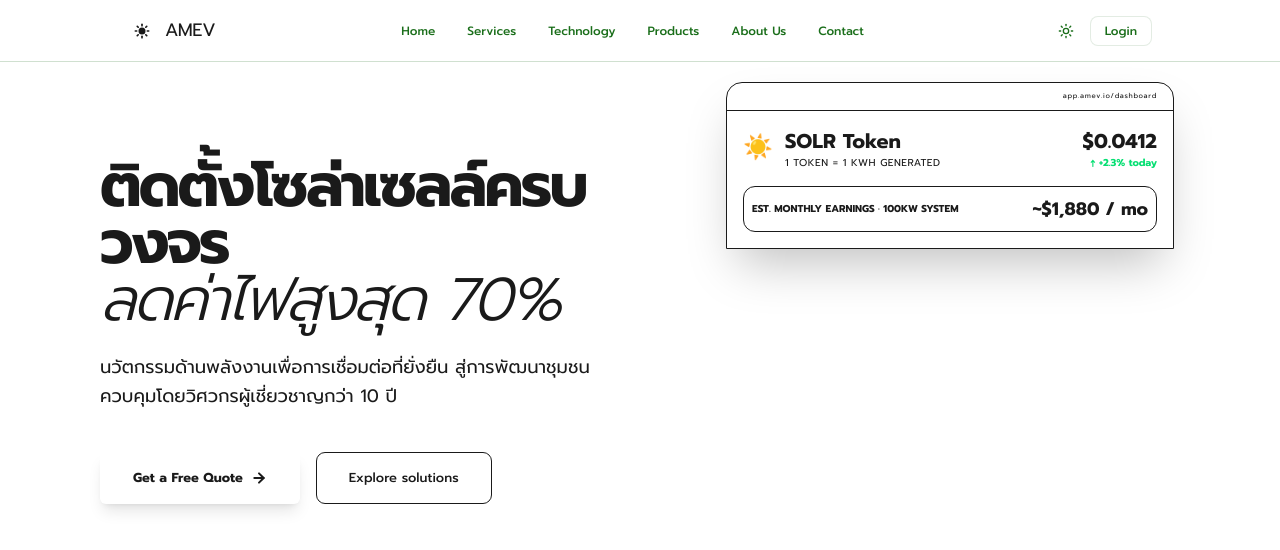
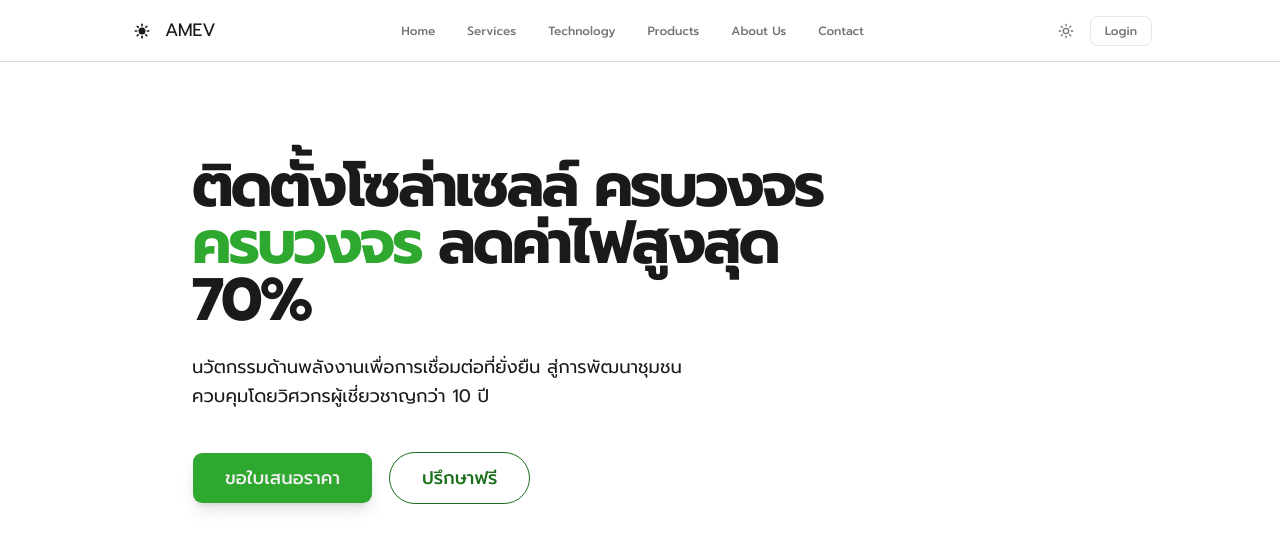
Before and after one commit to Edaxchain/EGT-web, a Next.js app: page / in a window 1280 px wide. Shown: the top 550 px of the page. Built offline with nearby package versions, Linux system fonts and the light colour scheme.

Commit message:
feat: update Hero section UI, add green color variables, and include solar panel assets

```diff
--- a/app/_styles/theme.css
+++ b/app/_styles/theme.css
@@ -3,8 +3,12 @@
     --foreground: #1a1a1a;
     --surface: #f4f7f4;
     --text-main: #1a1a1a;
-    --text-sub: #1a6e1a;
     --text-main-inverted: #f0f0f0;
+    --text-sub: #747474;
+    --text-sub-inverted: #f0f0f0;
+    --green: #2ea82e;
+    --green-dark: #1a6e1a;
+    --green-light: #4cc44c;
     --brand-dominant: #2ea82e;
     --brand-strong: #1a6e1a;
     --brand-subtle: #dff5df;
@@ -18,8 +22,12 @@
     --foreground: #f0f0f0;
     --surface: #242824;
     --text-main: #f0f0f0;
-    --text-sub: #4dcc4d;
+    --text-sub: #a3a3a3;
     --text-main-inverted: #1a1a1a;
+    --text-sub-inverted: #a3a3a3;
+    --green: rgb(61, 221, 61);
+    --green-dark: #4cc44c;
+    --green-light: #1a6e1a;
     --brand-dominant: #2ea82e;
     --brand-strong: #4dcc4d;
     --brand-subtle: #242824;
@@ -32,8 +40,12 @@
     --color-background: var(--background);
     --color-foreground: var(--foreground);
     --color-text-main: var(--text-main);
+    --color-text-main-inverted: var(--text-main-inverted);
     --color-text-sub: var(--text-sub);
-    --color-text-main-inverted: var(--text-main-inverted);
+    --color-text-sub-inverted: var(--text-sub-inverted);
+    --color-green: var(--green);
+    --color-green-dark: var(--green-dark);
+    --color-green-light: var(--green-light);
     --color-border: var(--border);
     --color-brand-dominant: var(--brand-dominant);
     --color-brand-strong: var(--brand-strong);
@@ -52,5 +64,4 @@
     --color-card-foreground: var(--text-main);
 
     --font-brand: var(--font-prompt), sans-serif;
-
 }
--- a/app/home/Hero.tsx
+++ b/app/home/Hero.tsx
@@ -29,32 +29,30 @@ export default function Hero() {
     return (
         <section
             id="hero"
-            className="relative flex flex-col lg:flex-row h-auto lg:h-[60vh] min-h-[540px] bg-panel-dark overflow-hidden border-b border-amber/10 items-start px-6 md:px-[52px]"
+            className="relative flex flex-col lg:flex-row h-auto lg:h-[60vh] min-h-[540px] bg-panel-dark overflow-hidden border-b border-amber/10 items-start px-12 lg:px-48"
         >
             {/* Left Content */}
             <motion.div
-                className="flex-1 w-full flex flex-col items-center lg:items-start py-24 px-10 lg:px-12 z-10 text-center lg:text-left justify-center"
+                className="flex-1 w-full flex flex-col items-center lg:items-start py-12 md:py-24 z-10 text-center lg:text-left justify-center"
                 initial="hidden"
                 animate="visible"
                 variants={containerVars}
             >
-                <div className="max-w-2xl flex flex-col">
+                <div className="max-w-2xl">
                     {/* Headline */}
                     <motion.h1
                         variants={itemVars}
-                        className="font-brand text-4xl md:text-6xl font-black text-panel-dark-text leading-[0.95] tracking-tighter mb-6"
+                        className="text-4xl sm:text-5xl md:text-6xl font-black text-panel-dark-text leading-[0.95] tracking-tighter mb-6"
                     >
-                        ติดตั้งโซล่าเซลล์
-                        <span className="text-amber">ครบวงจร</span>
+                        ติดตั้งโซล่าเซลล์ ครบวงจร
                         <br />
-                        <span className="italic font-editorial font-light text-panel-dark-text">
-                            ลดค่าไฟสูงสุด 70%
-                        </span>
+                        <span className="text-green">ครบวงจร</span>{' '}
+                        ลดค่าไฟสูงสุด 70%
                     </motion.h1>
 
                     <motion.p
                         variants={itemVars}
-                        className="font-brand text-lg text-panel-dark-muted leading-relaxed mb-10 max-w-lg mx-auto lg:mx-0"
+                        className="text-lg text-panel-dark-muted leading-relaxed mb-10 max-w-lg mx-auto lg:mx-0"
                     >
                         นวัตกรรมด้านพลังงานเพื่อการเชื่อมต่อที่ยั่งยืน
                         สู่การพัฒนาชุมชน ควบคุมโดยวิศวกรผู้เชี่ยวชาญกว่า 10 ปี
@@ -67,84 +65,20 @@ export default function Hero() {
                     >
                         <Button
                             asChild
-                            className="font-brand text-[13px] font-bold bg-button-primary text-button-primary-text hover:bg-button-primary-hover rounded-[6px] h-[52px] px-8 shadow-lg shadow-amber/10 transition-all hover:-translate-y-1"
+                            className="text-lg bg-green text-text-main-inverted rounded-[10px] h-[52px] px-8 shadow-lg shadow-amber/10 transition-all hover:-translate-y-1"
                         >
-                            <Link href="#" className="flex items-center gap-2">
-                                Get a Free Quote{" "}
-                                <ArrowRight size={18} strokeWidth={3} />
-                            </Link>
+                            <Link href="#">ขอใบเสนอราคา</Link>
                         </Button>
                         <Button
                             asChild
                             variant="outline"
-                            className="font-brand text-[13px] bg-panel-dark font-medium border-panel-dark-border/60 text-panel-dark-muted hover:text-panel-dark-text hover:border-panel-dark-border rounded-[9px] h-[52px] px-8 hover:bg-bg-raised transition-all hover:-translate-y-1"
+                            className="text-lg border-green-dark text-green-dark hover:text-green-dark hover:border-green-dark rounded-full h-[52px] px-8 hover:bg-green-dark/20 transition-all hover:-translate-y-1"
                         >
-                            <Link href="#">Explore solutions</Link>
+                            <Link href="#">ปรึกษาฟรี</Link>
                         </Button>
                     </motion.div>
                 </div>
             </motion.div>
-
-            {/* Right Content */}
-            <div className="flex-1 w-full flex flex-col items-center justify-center lg:justify-start h-full p-4 relative lg:pt-0 gap-8 md:gap-4 lg:mt-0">
-                {/* Dashboard Card */}
-                <motion.div
-                    initial={{ opacity: 0, y: 50 }}
-                    animate={{ opacity: 1, y: 20 }}
-                    transition={{
-                        type: "spring",
-                        damping: 15,
-                        stiffness: 60,
-                        delay: 0.8,
-                    }}
-                    className="w-full max-w-md bg-amber-deep/5 backdrop-blur-xl border border-panel-dark-border rounded-t-2xl overflow-hidden shadow-2xl relative z-20 transition-all hover:border-amber/40"
-                >
-                    <div className="bg-amber-pale/5 px-4 py-2 flex items-center justify-between border-b border-panel-dark-border">
-                        <div className="flex gap-1.5">
-                            <div className="w-2 h-2 rounded-full bg-amber/30" />
-                            <div className="w-2 h-2 rounded-full bg-amber/20" />
-                            <div className="w-2 h-2 rounded-full bg-amber/10" />
-                        </div>
-                        <div className="text-[7px] font-brand text-panel-dark-muted/60 tracking-widest">
-                            app.amev.io/dashboard
-                        </div>
-                    </div>
-                    <div className="p-4 flex flex-col gap-4">
-                        <div className="flex justify-between items-center">
-                            <div className="flex items-center gap-3">
-                                <div className="text-2xl animate-bounce">
-                                    ☀️
-                                </div>
-                                <div>
-                                    <div className="font-brand text-xl font-bold text-panel-dark-text">
-                                        SOLR Token
-                                    </div>
-                                    <div className="font-brand text-[10px] text-panel-dark-muted/60 uppercase tracking-wider">
-                                        1 token = 1 kWh generated
-                                    </div>
-                                </div>
-                            </div>
-                            <div className="text-right">
-                                <div className="font-brand text-xl font-black text-panel-dark-text">
-                                    $0.0412
-                                </div>
-                                <div className="font-brand text-[10px] font-bold text-green-400">
-                                    ↑ +2.3% today
-                                </div>
-                            </div>
-                        </div>
-
-                        <div className="bg-amber/10 border border-amber/20 p-2 rounded-xl flex justify-between items-center">
-                            <div className="font-brand text-[10px] font-bold text-amber/50 uppercase">
-                                Est. monthly earnings · 100kW system
-                            </div>
-                            <div className="font-brand text-lg font-black text-amber">
-                                ~$1,880 / mo
-                            </div>
-                        </div>
-                    </div>
-                </motion.div>
-            </div>
         </section>
     );
 }
```
Also changed, not shown: 2 other files (tests, documents, lock files or other folders).
